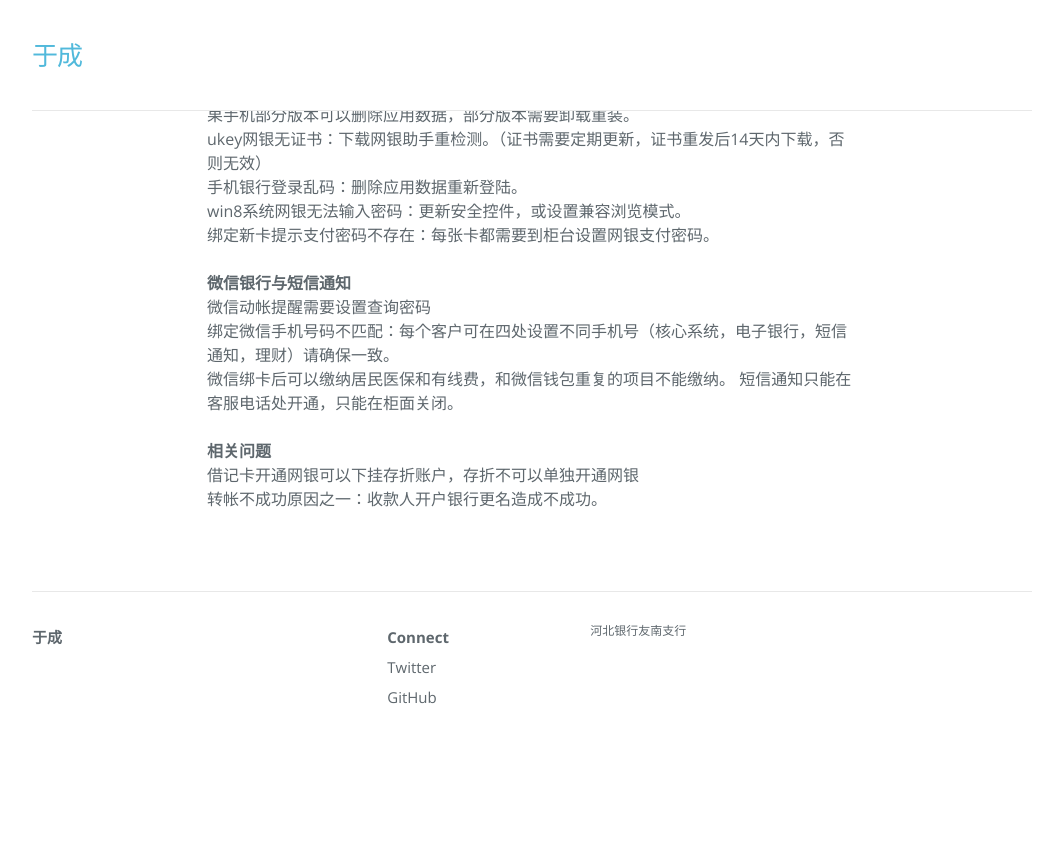
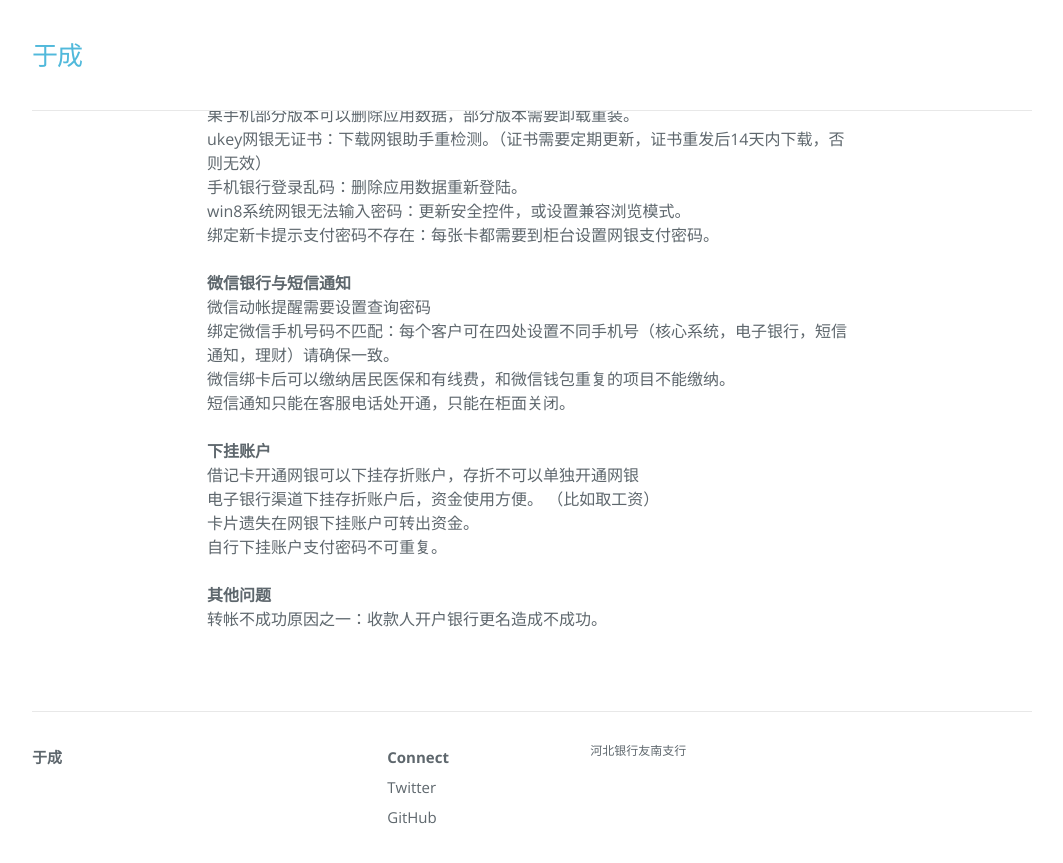
Before and after one commit to hebbank/jekyll, a Jekyll site: the page built from _posts/2018-01-22-dzyh.md, in a window 1280 px wide and 900 px high, scrolled down 539 px. Shown: the top 863 px of the window, without its empty margins (108-1171 px from the left). Built offline with Jekyll 4.4.1, drawn with Linux system fonts in a browser that asks for light colours; nearby versions of some CDN libraries; before the commit the page ends 1319 px from its top, so only the background shows below that.

Commit message:
Update 电子银行

```diff
--- a/_posts/2018-01-22-dzyh.md
+++ b/_posts/2018-01-22-dzyh.md
@@ -28,6 +28,11 @@ win8系统网银无法输入密码：更新安全控件，或设置兼容浏览
 微信绑卡后可以缴纳居民医保和有线费，和微信钱包重复的项目不能缴纳。
 短信通知只能在客服电话处开通，只能在柜面关闭。
 
-**相关问题**
+**下挂账户**
 借记卡开通网银可以下挂存折账户，存折不可以单独开通网银
+电子银行渠道下挂存折账户后，资金使用方便。 （比如取工资）
+卡片遗失在网银下挂账户可转出资金。
+自行下挂账户支付密码不可重复。
+
+**其他问题**
 转帐不成功原因之一：收款人开户银行更名造成不成功。
```
